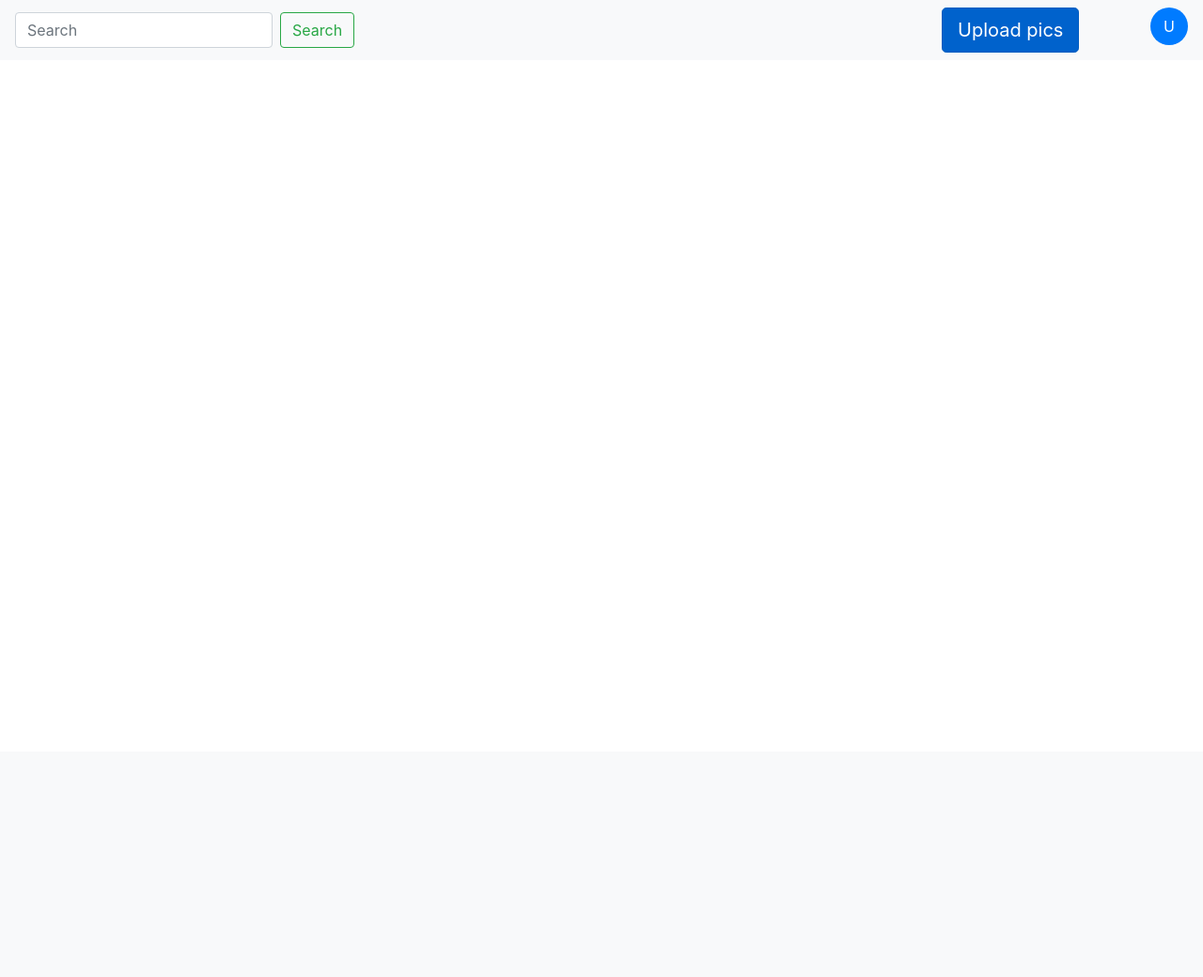
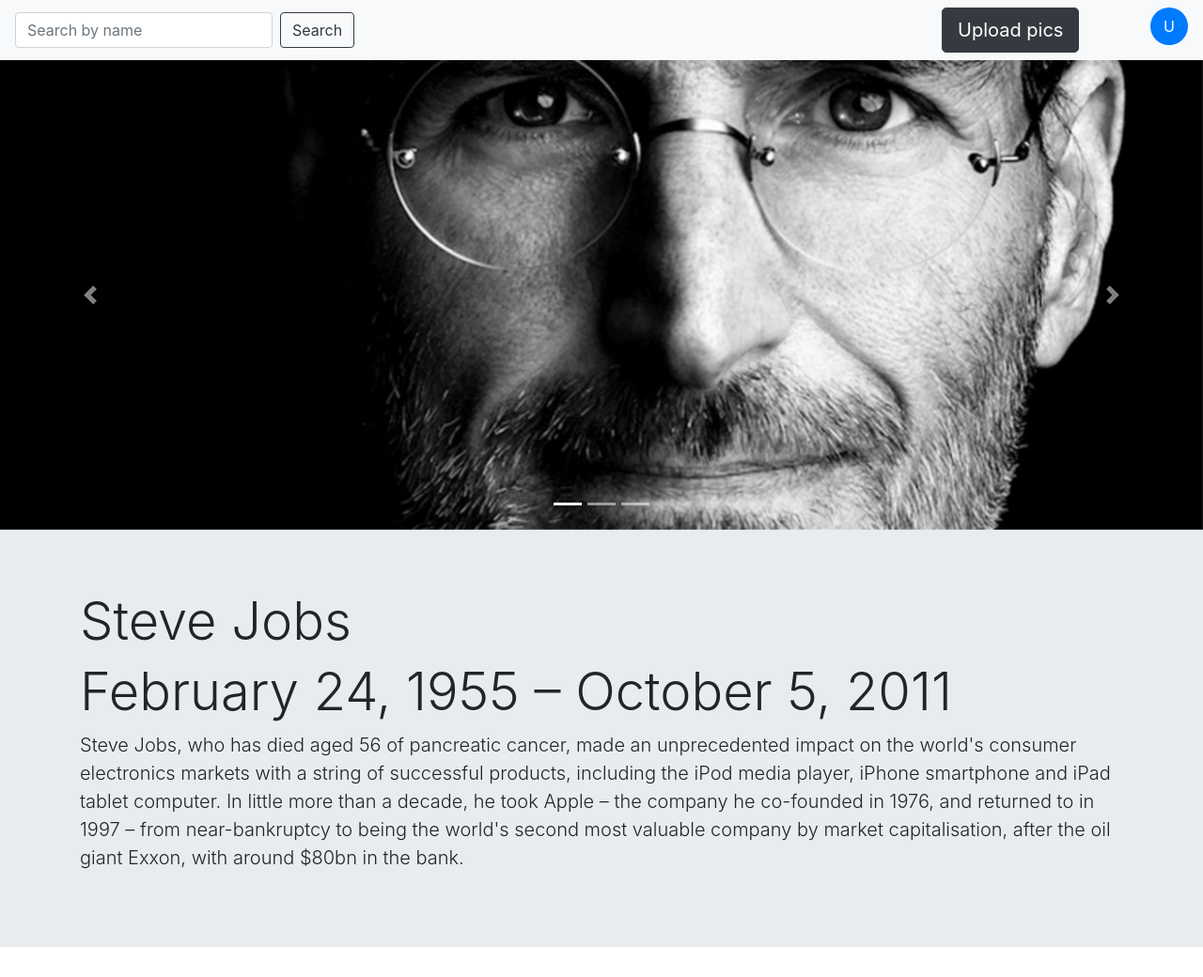
Before and after one commit to Nasgoolo/Afterlife, a Django app: page / in a window 1280 px wide. Shown: the whole page at 94% size. Before the commit the page ends 56 px from the top, so only its background shows below. Run offline with Django 5.2, Linux system fonts and the light colour scheme; some libraries are stand-ins or nearby versions.

Commit message:
added a photo and name and information about the person

```diff
--- a/people/templates/index.html
+++ b/people/templates/index.html
@@ -1,4 +1,5 @@
 <!DOCTYPE html>
+{% load static %}
 <html lang="en">
 <head>
   <meta charset="utf-8">
@@ -11,13 +12,13 @@
 <body>
   <nav class="navbar navbar-expand-lg navbar-light bg-light">
     <form class="form-inline my-2 my-lg-0">
-      <input class="form-control mr-sm-2" type="search" placeholder="Search" aria-label="Search">
-      <button class="btn btn-outline-success my-2 my-sm-0" type="submit">Search</button>
+      <input class="form-control mr-sm-2" type="search" placeholder="Search by name" aria-label="Search">
+      <button class="btn btn-outline-success btn-outline-dark my-2 my-sm-0" type="submit">Search</button>
     </form>
     <div class="collapse navbar-collapse" id="navbarSupportedContent">
       <ul class="navbar-nav ml-auto">
         <li class="nav-item active">
-            <a href="#" class="btn btn-primary btn-lg active" role="button" aria-pressed="true">Upload pics<span class="sr-only">(current)</span></a>
+            <a href="#" class="btn btn-outline-dark btn-primary btn-lg active" role="button" aria-pressed="true">Upload pics<span class="sr-only">(current)</span></a>
 
         </li>
         <li class="nav-item" style="margin-left: 2cm;">
@@ -28,5 +29,47 @@
       </ul>
     </div>
   </nav>
+  <div id="carouselExampleIndicators" class="carousel slide" data-ride="carousel">
+    <ol class="carousel-indicators">
+      <li data-target="#carouselExampleIndicators" data-slide-to="0" class="active"></li>
+      <li data-target="#carouselExampleIndicators" data-slide-to="1"></li>
+      <li data-target="#carouselExampleIndicators" data-slide-to="2"></li>
+    </ol>
+    <div class="carousel-inner">
+      <div class="carousel-item active">
+        <img class="d-block w-100" src="{% static 'img/1.jpg' %}" style="height: 500px; object-fit: cover;" alt="First slide">
+      </div>
+      <div class="carousel-item">
+        <img class="d-block w-100" src="{% static 'img/2.jpg' %}" style="height: 500px; object-fit: cover;" alt="Second slide">
+      </div>
+      <div class="carousel-item">
+        <img class="d-block w-100" src="{% static 'img/3.jpg' %}" style="height: 500px; object-fit: cover;" alt="Third slide">
+      </div>
+    </div>
+    <a class="carousel-control-prev" href="#carouselExampleIndicators" role="button" data-slide="prev">
+      <span class="carousel-control-prev-icon" aria-hidden="true"></span>
+      <span class="sr-only">Previous</span>
+    </a>
+    <a class="carousel-control-next" href="#carouselExampleIndicators" role="button" data-slide="next">
+      <span class="carousel-control-next-icon" aria-hidden="true"></span>
+      <span class="sr-only">Next</span>
+    </a>
+  </div>
+
+  <div class="jumbotron jumbotron-fluid">
+    <div class="container">
+      <h1 class="display-4">Steve Jobs</h1>
+      <h1 class="display-4">February 24, 1955 – October 5, 2011</h1>
+      <p class="lead">Steve Jobs, who has died aged 56 of pancreatic cancer, made an unprecedented impact on the world's consumer electronics markets with a string of successful products, including the iPod media player, iPhone smartphone and iPad tablet computer. In little more than a decade, he took Apple – the company he co-founded in 1976, and returned to in 1997 – from near-bankruptcy to being the world's second most valuable company by market capitalisation, after the oil giant Exxon, with around $80bn in the bank.</p>
+    </div>
+  </div>
+
+
+
+
+  <script src="https://code.jquery.com/jquery-3.2.1.slim.min.js" integrity="sha384-KJ3o2DKtIkvYIK3UENzmM7KCkRr/rE9/Qpg6aAZGJwFDMVNA/GpGFF93hXpG5KkN" crossorigin="anonymous"></script>
+  <script src="https://cdn.jsdelivr.net/npm/popper.js@1.12.9/dist/umd/popper.min.js" integrity="sha384-ApNbgh9B+Y1QKtv3Rn7W3mgPxhU9K/ScQsAP7hUibX39j7fakFPskvXusvfa0b4Q" crossorigin="anonymous"></script>
+  <script src="https://cdn.jsdelivr.net/npm/bootstrap@4.0.0/dist/js/bootstrap.min.js" integrity="sha384-JZR6Spejh4U02d8jOt6vLEHfe/JQGiRRSQQxSfFWpi1MquVdAyjUar5+76PVCmYl" crossorigin="anonymous"></script>
+
 </body>
 </html>
```
Also changed, not shown: people/static/img/1.jpg (added), people/static/img/2.jpg (added), people/static/img/3.jpg (added).
